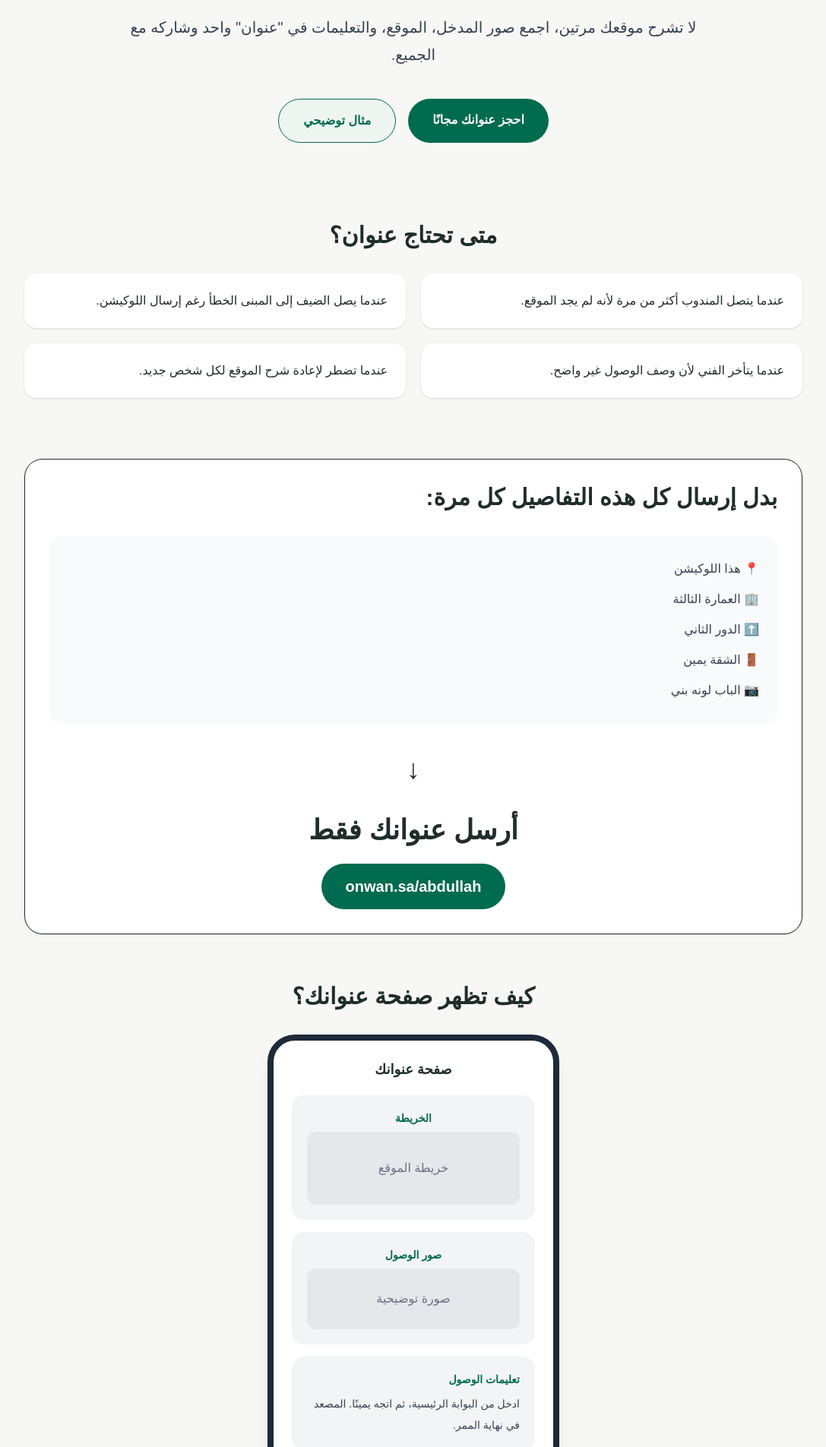
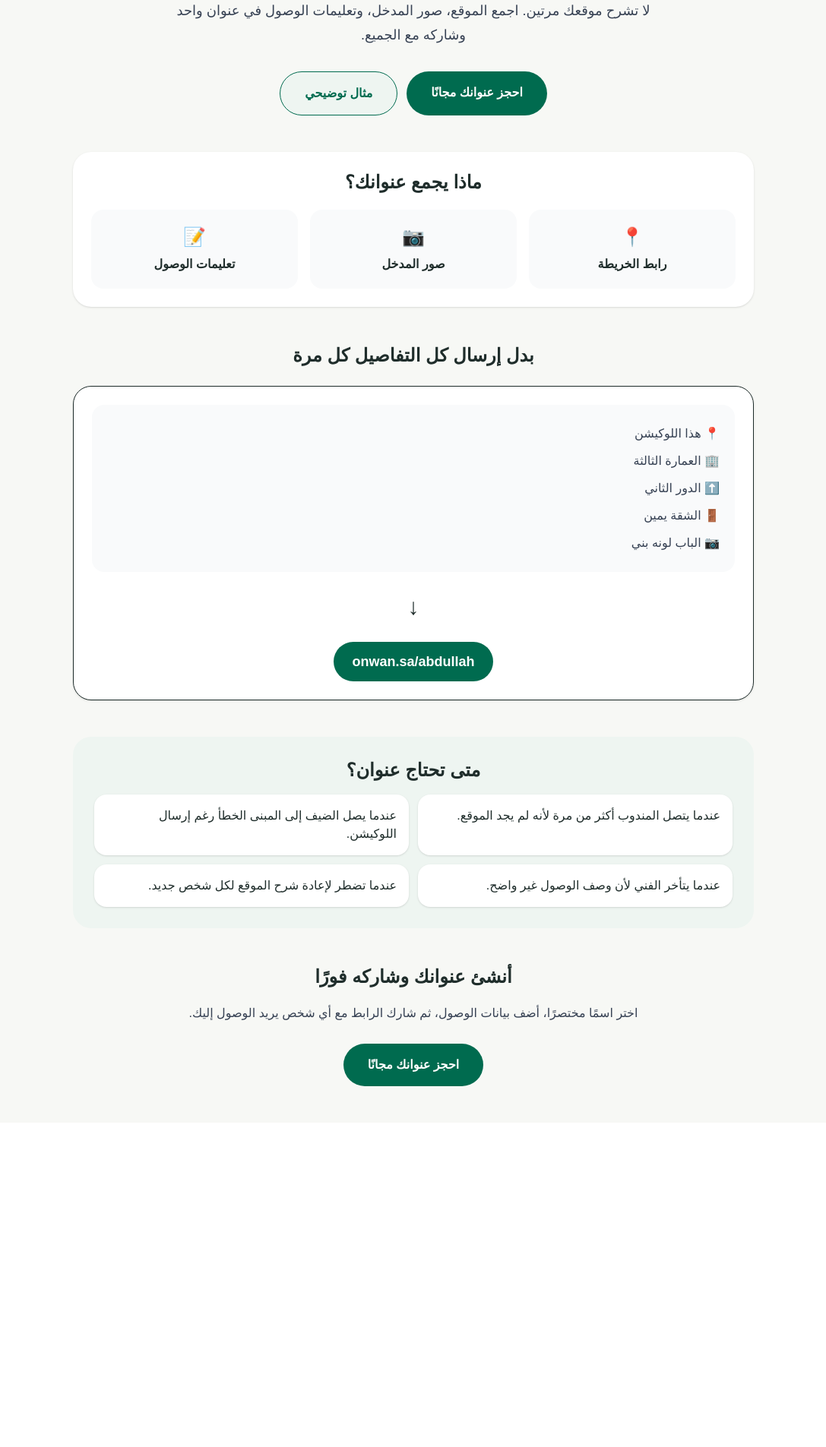
Before and after one commit to hammamghamdi/onwan, a Next.js app: page / in a window 1280 px wide. Shown: the part 260-2165 px from the top of the page at 76% size, without its empty margins (96-1183 px from the left). After the commit the page ends 1738 px from the top, so only its background shows below. Built offline with nearby package versions, Linux system fonts and the light colour scheme.

Commit message:
Improve home page UX

```diff
--- a/app/page.tsx
+++ b/app/page.tsx
@@ -2,9 +2,8 @@ import Link from "next/link";
 
 export default function Home() {
   return (
-    <main dir="rtl" className="min-h-screen bg-[#f7f8f5] px-6 text-[#1f2d2b]">
-      <div className="mx-auto max-w-5xl">
-        {/* Navbar */}
+    <main dir="rtl" className="min-h-screen bg-[#f7f8f5] px-5 text-[#1f2d2b]">
+      <div className="mx-auto max-w-4xl">
         <nav className="flex items-center justify-between py-6">
           <div className="text-2xl font-bold text-[#006b4f]">عنوان</div>
 
@@ -16,21 +15,21 @@ export default function Home() {
           </Link>
         </nav>
 
-        {/* Hero */}
-        <section className="py-16 text-center">
-          <p className="mb-6 text-sm font-bold text-[#006b4f]">
-            عنوان واحد لكل طرق الوصول إليك
+        <section className="py-12 text-center">
+          <p className="mb-5 text-sm font-bold text-[#006b4f]">
+            رابط واحد لكل تفاصيل الوصول
           </p>
 
-          <h1 className="mb-6 text-5xl font-bold leading-tight">
+          <h1 className="mb-6 text-4xl font-bold leading-tight sm:text-5xl">
             عنوان واحد.. لكل من يبحث عنك
           </h1>
 
-          <p className="mx-auto mb-10 max-w-3xl text-xl leading-9 text-gray-700">
-            لا تشرح موقعك مرتين، اجمع صور المدخل، الموقع، والتعليمات في "عنوان" واحد وشاركه مع الجميع.
+          <p className="mx-auto mb-8 max-w-2xl text-lg leading-8 text-gray-700">
+            لا تشرح موقعك مرتين. اجمع الموقع، صور المدخل، وتعليمات الوصول في
+            عنوان واحد وشاركه مع الجميع.
           </p>
 
-          <div className="flex flex-wrap justify-center gap-4">
+          <div className="flex flex-col gap-3 sm:flex-row sm:justify-center">
             <Link
               href="/register"
               className="rounded-full bg-[#006b4f] px-8 py-4 font-bold text-white"
@@ -47,38 +46,36 @@ export default function Home() {
           </div>
         </section>
 
-        {/* Pain Points */}
-        <section className="py-10">
-          <h2 className="mb-8 text-center text-3xl font-bold">
-            متى تحتاج عنوان؟
+        <section className="rounded-3xl bg-white p-6 shadow-sm">
+          <h2 className="mb-5 text-center text-2xl font-bold">
+            ماذا يجمع عنوانك؟
           </h2>
 
-          <div className="grid gap-5 md:grid-cols-2">
-            <div className="rounded-2xl bg-white p-6 shadow-sm">
-              عندما يتصل المندوب أكثر من مرة لأنه لم يجد الموقع.
+          <div className="grid gap-4 sm:grid-cols-3">
+            <div className="rounded-2xl bg-gray-50 p-5 text-center">
+              <div className="mb-2 text-2xl">📍</div>
+              <div className="font-bold">رابط الخريطة</div>
             </div>
 
-            <div className="rounded-2xl bg-white p-6 shadow-sm">
-              عندما يصل الضيف إلى المبنى الخطأ رغم إرسال اللوكيشن.
+            <div className="rounded-2xl bg-gray-50 p-5 text-center">
+              <div className="mb-2 text-2xl">📷</div>
+              <div className="font-bold">صور المدخل</div>
             </div>
 
-            <div className="rounded-2xl bg-white p-6 shadow-sm">
-              عندما يتأخر الفني لأن وصف الوصول غير واضح.
-            </div>
-
-            <div className="rounded-2xl bg-white p-6 shadow-sm">
-              عندما تضطر لإعادة شرح الموقع لكل شخص جديد.
+            <div className="rounded-2xl bg-gray-50 p-5 text-center">
+              <div className="mb-2 text-2xl">📝</div>
+              <div className="font-bold">تعليمات الوصول</div>
             </div>
           </div>
         </section>
 
-        {/* Problem + Solution */}
-        <section className="mt-10 rounded-3xl border bg-white p-8 shadow-sm">
-          <h2 className="mb-8 text-3xl font-bold">
-            بدل إرسال كل هذه التفاصيل كل مرة:
+        <section className="py-12">
+          <h2 className="mb-6 text-center text-2xl font-bold">
+            بدل إرسال كل التفاصيل كل مرة
           </h2>
 
-          <div className="rounded-2xl bg-gray-50 p-6 leading-10 text-gray-700">
+          <div className="rounded-3xl border bg-white p-6 shadow-sm">
+            <div className="rounded-2xl bg-gray-50 p-5 leading-9 text-gray-700">
               <p>📍 هذا اللوكيشن</p>
               <p>🏢 العمارة الثالثة</p>
               <p>⬆️ الدور الثاني</p>
@@ -86,110 +83,55 @@ export default function Home() {
               <p>📷 الباب لونه بني</p>
             </div>
 
-          <div className="my-10 text-center text-4xl">↓</div>
-
-          <h2 className="mb-6 text-center text-4xl font-bold">
-            أرسل عنوانك فقط
-          </h2>
+            <div className="my-7 text-center text-3xl">↓</div>
 
             <div
               dir="ltr"
-            className="mx-auto w-fit rounded-full bg-[#006b4f] px-8 py-4 text-xl font-bold text-white"
+              className="mx-auto w-fit rounded-full bg-[#006b4f] px-6 py-3 text-lg font-bold text-white"
             >
               onwan.sa/abdullah
-          </div>
-        </section>
-
-        {/* Address Demo */}
-        <section className="py-16 text-center">
-          <h2 className="mb-8 text-3xl font-bold">
-            كيف تظهر صفحة عنوانك؟
-          </h2>
-
-          <div className="mx-auto max-w-sm rounded-[36px] border-8 border-gray-800 bg-white p-6 shadow-xl">
-            <h3 className="mb-5 text-lg font-bold">صفحة عنوانك</h3>
-
-            <div className="mb-4 rounded-2xl bg-gray-100 p-5">
-              <div className="mb-2 text-sm font-bold text-[#006b4f]">الخريطة</div>
-              <div className="flex h-24 items-center justify-center rounded-xl bg-gray-200 text-gray-500">
-                خريطة الموقع
-              </div>
-            </div>
-
-            <div className="mb-4 rounded-2xl bg-gray-100 p-5">
-              <div className="mb-2 text-sm font-bold text-[#006b4f]">
-                صور الوصول
-              </div>
-              <div className="flex h-20 items-center justify-center rounded-xl bg-gray-200 text-gray-500">
-                صورة توضيحية
-              </div>
-            </div>
-
-            <div className="rounded-2xl bg-gray-100 p-5 text-right">
-              <div className="mb-2 text-sm font-bold text-[#006b4f]">
-                تعليمات الوصول
-              </div>
-              <p className="text-sm leading-7 text-gray-700">
-                ادخل من البوابة الرئيسية، ثم اتجه يمينًا. المصعد في نهاية الممر.
-              </p>
             </div>
           </div>
         </section>
 
-        {/* Digital Asset */}
-        <section className="rounded-3xl bg-[#eef5f1] p-10 text-center">
-          <h2 className="mb-4 text-3xl font-bold">
-            ليس مجرد رابط
-          </h2>
+        <section className="rounded-3xl bg-[#eef5f1] p-7 text-center">
+          <h2 className="mb-4 text-2xl font-bold">متى تحتاج عنوان؟</h2>
 
-          <p className="mx-auto max-w-3xl text-xl leading-9 text-gray-700">
-            عنوان ليس رسالة مؤقتة في واتساب. إنه عنوان رقمي ثابت يمكنك الاحتفاظ
-            به واستخدامه كلما أردت مشاركة طريقة الوصول إليك.
-          </p>
-        </section>
-
-        {/* Benefits */}
-        <section className="py-16">
-          <h2 className="mb-8 text-center text-3xl font-bold">
-            لماذا عنوان؟
-          </h2>
-
-          <div className="grid gap-5 md:grid-cols-2">
-            <div className="rounded-2xl bg-white p-6 shadow-sm">
-              تقليل اتصالات المندوبين والزوار
+          <div className="grid gap-3 text-right sm:grid-cols-2">
+            <div className="rounded-2xl bg-white p-4 shadow-sm">
+              عندما يتصل المندوب أكثر من مرة لأنه لم يجد الموقع.
             </div>
 
-            <div className="rounded-2xl bg-white p-6 shadow-sm">
-              وصول أسرع وأوضح للموقع
+            <div className="rounded-2xl bg-white p-4 shadow-sm">
+              عندما يصل الضيف إلى المبنى الخطأ رغم إرسال اللوكيشن.
             </div>
 
-            <div className="rounded-2xl bg-white p-6 shadow-sm">
-              جمع الموقع والصور والتعليمات في صفحة واحدة
+            <div className="rounded-2xl bg-white p-4 shadow-sm">
+              عندما يتأخر الفني لأن وصف الوصول غير واضح.
             </div>
 
-            <div className="rounded-2xl bg-white p-6 shadow-sm">
-              مشاركة أسهل عبر واتساب
+            <div className="rounded-2xl bg-white p-4 shadow-sm">
+              عندما تضطر لإعادة شرح الموقع لكل شخص جديد.
             </div>
           </div>
         </section>
 
-        {/* Permanent Address */}
-        <section className="mb-16 rounded-3xl bg-[#006b4f] p-10 text-center text-white">
-          <h2 className="mb-4 text-3xl font-bold">
-            عنوان ثابت يتغير من الداخل
+        <section className="py-12 text-center">
+          <h2 className="mb-4 text-2xl font-bold">
+            أنشئ عنوانك وشاركه فورًا
           </h2>
 
-          <p className="mx-auto mb-6 max-w-2xl text-lg leading-8">
-            تغيّرت تفاصيل الوصول؟ حدّث بيانات العنوان فقط، وشارك نفس الرابط
-            دون الحاجة لإرسال شرح جديد كل مرة.
+          <p className="mx-auto mb-6 max-w-2xl leading-8 text-gray-700">
+            اختر اسمًا مختصرًا، أضف بيانات الوصول، ثم شارك الرابط مع أي شخص
+            يريد الوصول إليك.
           </p>
 
-          <div
-            dir="ltr"
-            className="inline-block rounded-full bg-white px-6 py-3 font-bold text-[#006b4f]"
+          <Link
+            href="/register"
+            className="inline-block rounded-full bg-[#006b4f] px-8 py-4 font-bold text-white"
           >
-            onwan.sa/abdullah
-          </div>
+            احجز عنوانك مجانًا
+          </Link>
         </section>
       </div>
     </main>
```
Lines whose indentation alone changed are shown as unchanged.
